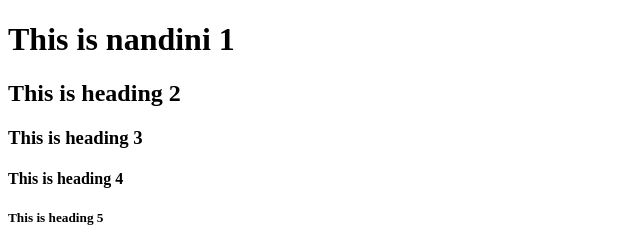
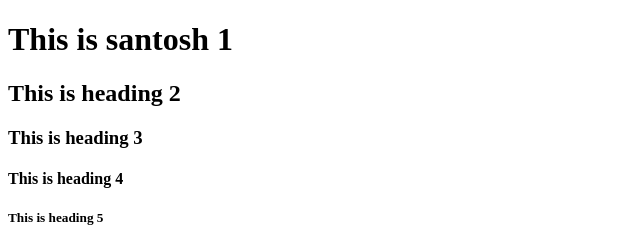
Before and after one commit to santoshmalyala/Demo, a plain HTML site: page index.html in a window 1280 px wide. Shown: the top 240 px of the page, 0-640 px from the left. Drawn offline with Linux system fonts and the light colour scheme.

Commit message:
Update index.html

```diff
--- a/index.html
+++ b/index.html
@@ -2,7 +2,7 @@
 <html>
 <body>
 
-<h1>This is nandini 1</h1>
+<h1>This is santosh 1</h1>
 <h2>This is heading 2</h2>
 <h3>This is heading 3</h3>
 <h4>This is heading 4</h4>
```
